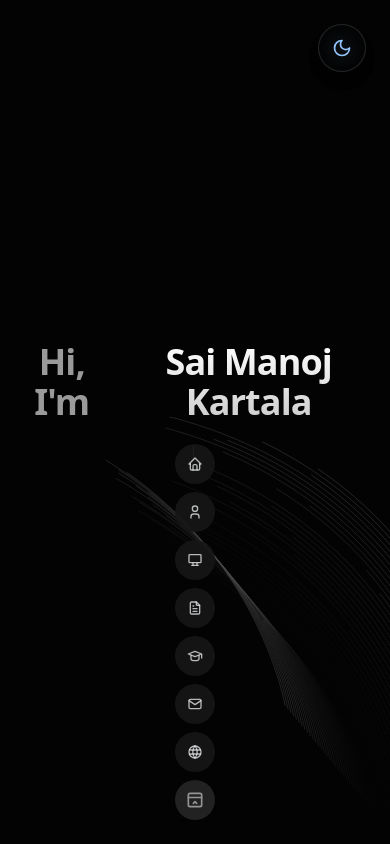
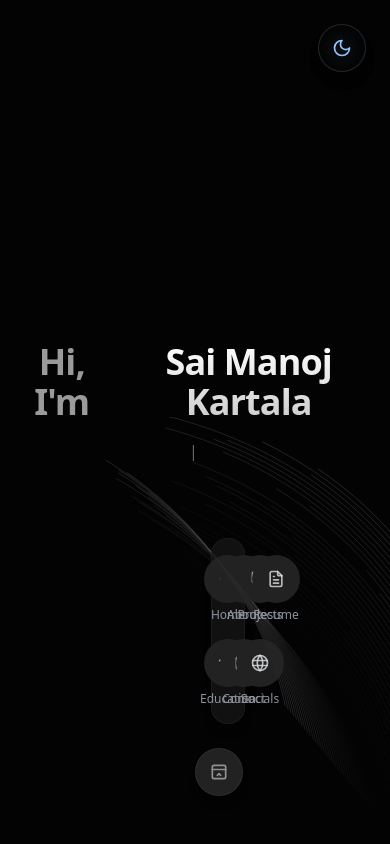
Before and after one commit to SaiManojK16/portfolio, a Next.js app: page / in a window 390 px wide. Both pictures are taken after a click on the button 195 px from the left and 800 px from the top of the page. Built offline with nearby package versions, Linux system fonts and the light colour scheme.

Commit message:
feat: Enhanced mobile UI with better navigation and viewport optimizations

```diff
--- a/app/layout.tsx
+++ b/app/layout.tsx
@@ -76,10 +76,13 @@ export default function RootLayout({
   return (
     <html lang="en" suppressHydrationWarning>
       <head>
+        <meta name="viewport" content="width=device-width, initial-scale=1, maximum-scale=1, user-scalable=0" />
+        <meta name="theme-color" content="#030303" media="(prefers-color-scheme: dark)" />
+        <meta name="theme-color" content="#ffffff" media="(prefers-color-scheme: light)" />
         <link rel="manifest" href="/manifest.json" />
       </head>
       <body className={cn(
-        "min-h-screen font-sans antialiased bg-white dark:bg-[#030303] transition-colors duration-700",
+        "min-h-screen font-sans antialiased bg-white dark:bg-[#030303] transition-colors duration-700 overflow-x-hidden",
         fontSans.variable
       )}>
         <ThemeProvider>
--- a/components/ui/floating-dock.tsx
+++ b/components/ui/floating-dock.tsx
@@ -66,8 +66,12 @@ const FloatingDockMobile = ({
         {open && (
           <motion.div
             layoutId="nav"
-            className="absolute inset-x-0 bottom-full mb-2 flex flex-col gap-2"
+            className="fixed inset-x-4 bottom-24 z-50 flex flex-col gap-3 rounded-2xl bg-gray-50/90 dark:bg-neutral-900/90 backdrop-blur-lg p-4 border border-gray-200/50 dark:border-neutral-800/50 shadow-lg"
+            initial={{ opacity: 0, y: 20 }}
+            animate={{ opacity: 1, y: 0 }}
+            exit={{ opacity: 0, y: 20 }}
           >
+            <div className="grid grid-cols-4 gap-4">
               {items.map((item, idx) => (
                 <motion.div
                   key={item.title}
@@ -84,14 +88,20 @@ const FloatingDockMobile = ({
                     },
                   }}
                   transition={{ delay: (items.length - 1 - idx) * 0.05 }}
+                  className="flex flex-col items-center gap-1"
                 >
                   {item.submenu ? (
                     <div className="relative">
                       <button
                         onClick={() => setOpenSubmenu(openSubmenu === item.title ? null : item.title)}
-                      className="flex h-10 w-10 items-center justify-center rounded-full bg-gray-50 dark:bg-neutral-900"
+                        className="flex flex-col items-center"
                       >
-                      <div className="h-4 w-4">{item.icon}</div>
+                        <div className="flex h-12 w-12 items-center justify-center rounded-full bg-gray-100 dark:bg-neutral-800">
+                          <div className="h-5 w-5">{item.icon}</div>
+                        </div>
+                        <span className="mt-1 text-xs font-medium text-gray-600 dark:text-gray-400">
+                          {item.title}
+                        </span>
                       </button>
                       <AnimatePresence>
                         {openSubmenu === item.title && (
@@ -99,26 +109,20 @@ const FloatingDockMobile = ({
                             initial={{ opacity: 0, y: 10 }}
                             animate={{ opacity: 1, y: 0 }}
                             exit={{ opacity: 0, y: 10 }}
-                          className="absolute bottom-[calc(100%+0.5rem)] left-1/2 -translate-x-1/2 z-50"
-                          style={{
-                            width: 'max-content',
-                            marginLeft: '-4px'
-                          }}
+                            className="absolute bottom-full left-1/2 -translate-x-1/2 mb-2"
                           >
-                          <div className="bg-gray-50 dark:bg-neutral-900 rounded-xl p-3 shadow-lg border border-gray-200 dark:border-neutral-800">
-                            <div className="text-xs font-medium text-neutral-600 dark:text-neutral-400 mb-2 text-center">
-                              Socials
-                            </div>
-                            <div className="flex flex-col gap-2 items-center">
+                            <div className="rounded-xl bg-gray-100 dark:bg-neutral-800 p-3 shadow-lg">
+                              <div className="flex flex-col gap-2">
                                 {item.submenu.map((subitem) => (
                                   <a
                                     key={subitem.title}
                                     href={subitem.href}
                                     target="_blank"
                                     rel="noopener noreferrer"
-                                  className="flex h-10 w-10 items-center justify-center rounded-full bg-gray-100 hover:bg-gray-200 dark:bg-neutral-800 dark:hover:bg-neutral-700 transition-colors"
+                                    className="flex items-center gap-2 rounded-lg px-3 py-2 hover:bg-gray-200 dark:hover:bg-neutral-700"
                                   >
                                     <div className="h-4 w-4">{subitem.icon}</div>
+                                    <span className="text-sm">{subitem.title}</span>
                                   </a>
                                 ))}
                               </div>
@@ -132,31 +136,44 @@ const FloatingDockMobile = ({
                       {item.href.startsWith('http') || item.href.startsWith('mailto:') || item.href === '#' ? (
                         <a
                           href={item.href}
-                        className="flex h-10 w-10 items-center justify-center rounded-full bg-gray-50 dark:bg-neutral-900"
+                          className="flex flex-col items-center"
                         >
-                        <div className="h-4 w-4">{item.icon}</div>
+                          <div className="flex h-12 w-12 items-center justify-center rounded-full bg-gray-100 dark:bg-neutral-800">
+                            <div className="h-5 w-5">{item.icon}</div>
+                          </div>
+                          <span className="mt-1 text-xs font-medium text-gray-600 dark:text-gray-400">
+                            {item.title}
+                          </span>
                         </a>
                       ) : (
                         <Link
                           href={item.href}
-                        className="flex h-10 w-10 items-center justify-center rounded-full bg-gray-50 dark:bg-neutral-900"
+                          className="flex flex-col items-center"
+                          onClick={() => setOpen(false)}
                         >
-                        <div className="h-4 w-4">{item.icon}</div>
+                          <div className="flex h-12 w-12 items-center justify-center rounded-full bg-gray-100 dark:bg-neutral-800">
+                            <div className="h-5 w-5">{item.icon}</div>
+                          </div>
+                          <span className="mt-1 text-xs font-medium text-gray-600 dark:text-gray-400">
+                            {item.title}
+                          </span>
                         </Link>
                       )}
                     </>
                   )}
                 </motion.div>
               ))}
+            </div>
           </motion.div>
         )}
       </AnimatePresence>
-      <button
+      <motion.button
         onClick={() => setOpen(!open)}
-        className="flex h-10 w-10 items-center justify-center rounded-full bg-gray-50 dark:bg-neutral-800"
+        className="fixed bottom-6 left-1/2 -translate-x-1/2 flex h-12 w-12 items-center justify-center rounded-full bg-gray-50 dark:bg-neutral-800 shadow-lg border border-gray-200/50 dark:border-neutral-700/50"
+        whileTap={{ scale: 0.9 }}
       >
         <IconLayoutNavbarCollapse className="h-5 w-5 text-neutral-500 dark:text-neutral-400" />
-      </button>
+      </motion.button>
     </div>
   );
 };
```
Lines whose indentation alone changed are shown as unchanged.
